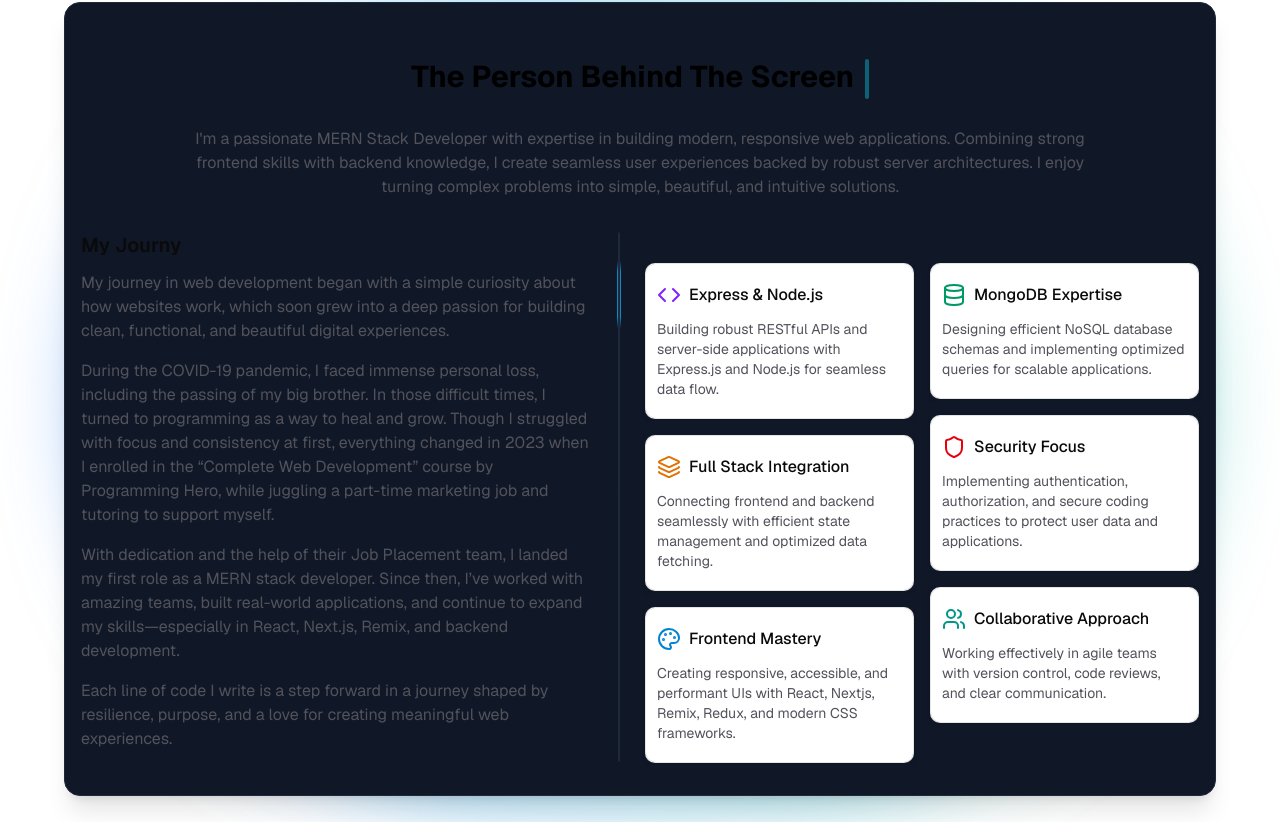
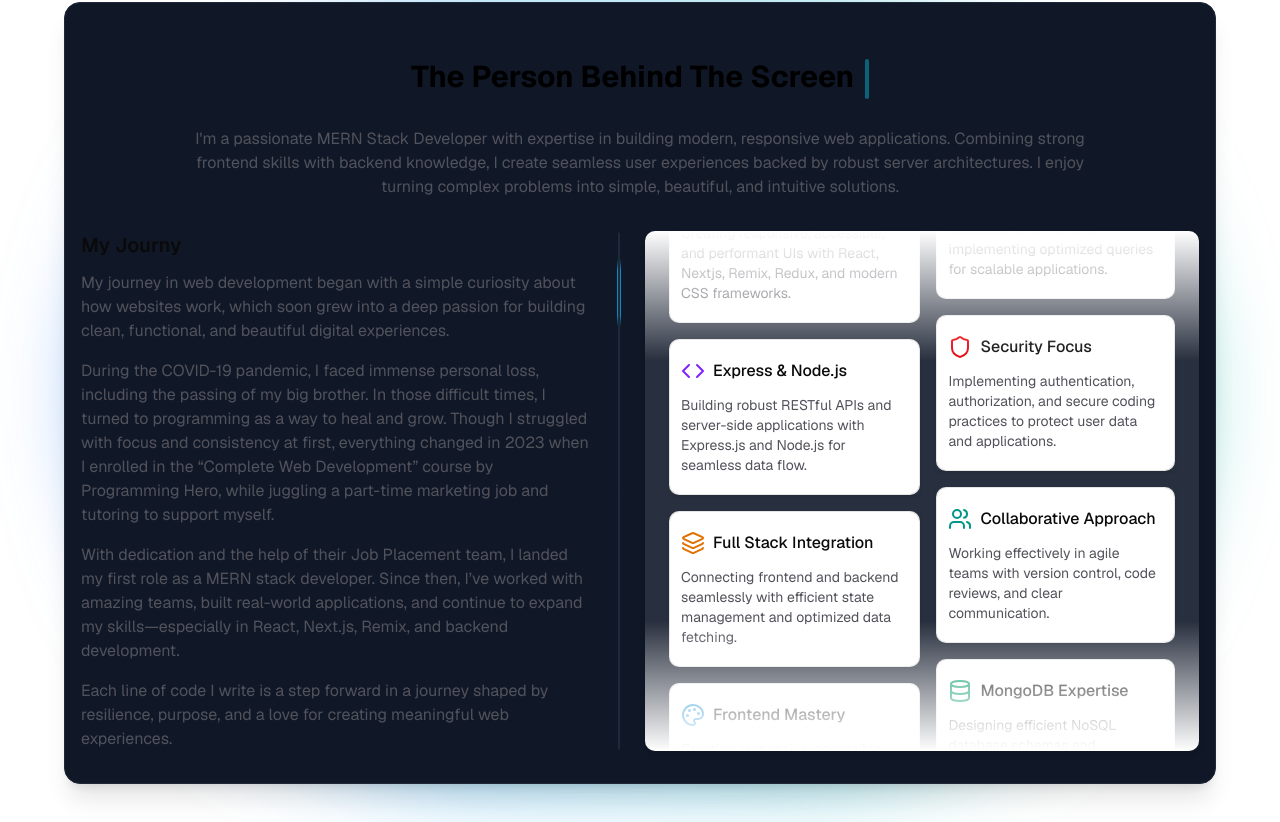
Before and after one commit to morz-mamun/morshed-portfolio, a Next.js app: page / in a window 1280 px wide. Shown: the part 798-1620 px from the top of the page. Built offline with nearby package versions, Linux system fonts and the light colour scheme.

Commit message:
feat: add marque

```diff
--- a/components/home/aboutMe/aboutMe.tsx
+++ b/components/home/aboutMe/aboutMe.tsx
@@ -5,6 +5,7 @@ import { skills } from "@/constants/aboutme/cardConstants";
 import Card from "./card";
 import { motion } from "framer-motion";
 import { Button } from "@/components/ui/moving-border";
+import { Marquee } from "@/components/magicui/marquee";
 
 export default function AboutMe() {
     const firstRow = skills.slice(0, skills.length / 2);
@@ -40,14 +41,29 @@ const secondRow = skills.slice(skills.length / 2);
                                     <div></div>
                                 </Button>
                             </div>
+
+                            <div className="relative flex h-[520px] w-full flex-row items-center justify-center overflow-hidden rounded-lg bg-background/10 p-4 shadow-md">
+                                <Marquee pauseOnHover vertical className="[--duration:20s]">
+                                    {firstRow?.map((skill, index) => (
+                                        <Card key={index} skill={skill}  />
+                                    ))}
+                                </Marquee>
+                               <Marquee reverse  pauseOnHover vertical className="[--duration:20s]">
+                                    {secondRow?.map((skill, index) => (
+                                        <Card key={index} skill={skill}  />
+                                    ))}
+                                </Marquee>
+                                <div className="pointer-events-none absolute inset-x-0 top-0 h-1/4 bg-gradient-to-b from-background"></div>
+                                <div className="pointer-events-none absolute inset-x-0 bottom-0 h-1/4 bg-gradient-to-t from-background"></div>
+                            </div>
                             {/* cards */}
-                            <div className=" mt-8 columns-1 md:columns-2 gap-4 space-y-4">
+                            {/* <div className=" mt-8 columns-1 md:columns-2 gap-4 space-y-4">
                                 {skills?.map((skill, index) => (
                                     <div key={index} className="break-inside-avoid">
                                         <Card skill={skill} />
                                     </div>
                                 ))}
-                            </div>
+                            </div> */}
                         </div>
                     </div>
 
```
Lines whose indentation alone changed are shown as unchanged.
